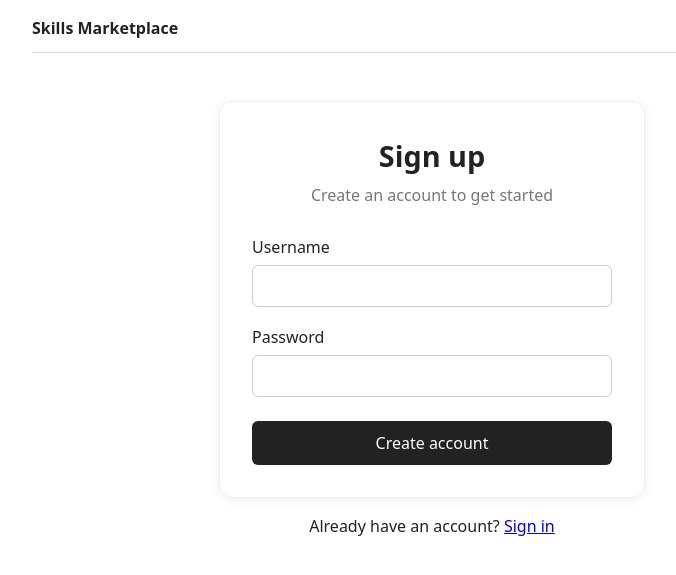
After one commit to Marcel-Pereira/skills_marketplace, a Flask app: page /signup in a window 1280 px wide. The commit adds this page. Shown: the top 575 px of the page, without its empty margins (208-884 px from the left). Run offline with Flask 3, Linux system fonts and the light colour scheme.

Commit message:
Add home, sign up and sign in screens
Each sits in a centered box. Forms don't save accounts yet: sign up goes straight to onboarding and sign in goes to the dashboard.

```diff
--- a/app/routes.py
+++ b/app/routes.py
@@ -1,8 +1,32 @@
-from flask import Blueprint, render_template
+from flask import Blueprint, render_template, request, redirect, url_for
+
+from app.sample_data import SKILL_OPTIONS, CURRENT_USER, PEOPLE
 
 main = Blueprint("main", __name__)
+
+# The user flow is: sign up -> onboarding (learn, then teach) -> dashboard -> connect -> chat.
+# Profile and Messages are reachable from the nav once signed in.
+# Forms don't save anything yet. Each POST just moves to the next screen;
+# saving users and their skills gets added here once the database models exist.
 
 
 @main.route("/")
 def index():
     return render_template("index.html")
+
+
+# --- Accounts ---
+
+@main.route("/signup", methods=["GET", "POST"])
+def signup():
+    if request.method == "POST":
+        # A new user counts as logged in, so they go straight to onboarding
+        return redirect(url_for("main.onboarding_learn"))
+    return render_template("signup.html")
+
+
+@main.route("/signin", methods=["GET", "POST"])
+def signin():
+    if request.method == "POST":
+        return redirect(url_for("main.dashboard"))
+    return render_template("signin.html")
--- /dev/null
+++ b/app/templates/signup.html
@@ -0,0 +1,14 @@
+{% extends "base.html" %}
+{% block title %}Sign up{% endblock %}
+{% block content %}
+  <div class="box">
+    <h1>Sign up</h1>
+    <p class="muted">Create an account to get started</p>
+    <form method="post" class="stack">
+      <label>Username <input name="username" required></label>
+      <label>Password <input name="password" type="password" required></label>
+      <button>Create account</button>
+    </form>
+  </div>
+  <p class="below-box">Already have an account? <a href="{{ url_for('main.signin') }}">Sign in</a></p>
+{% endblock %}
```
Also changed, not shown: app/templates/index.html (+6 -2 lines), app/templates/signin.html (added, +14 -0 lines).
